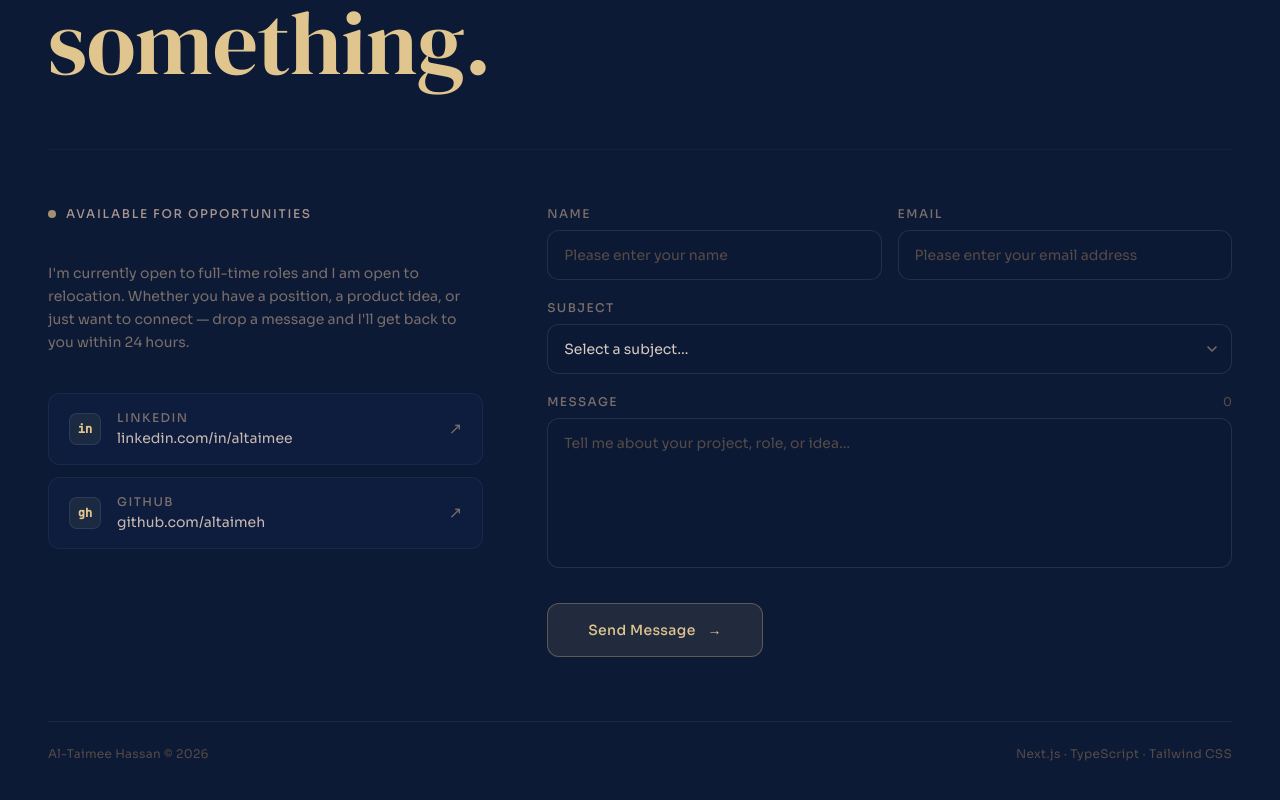
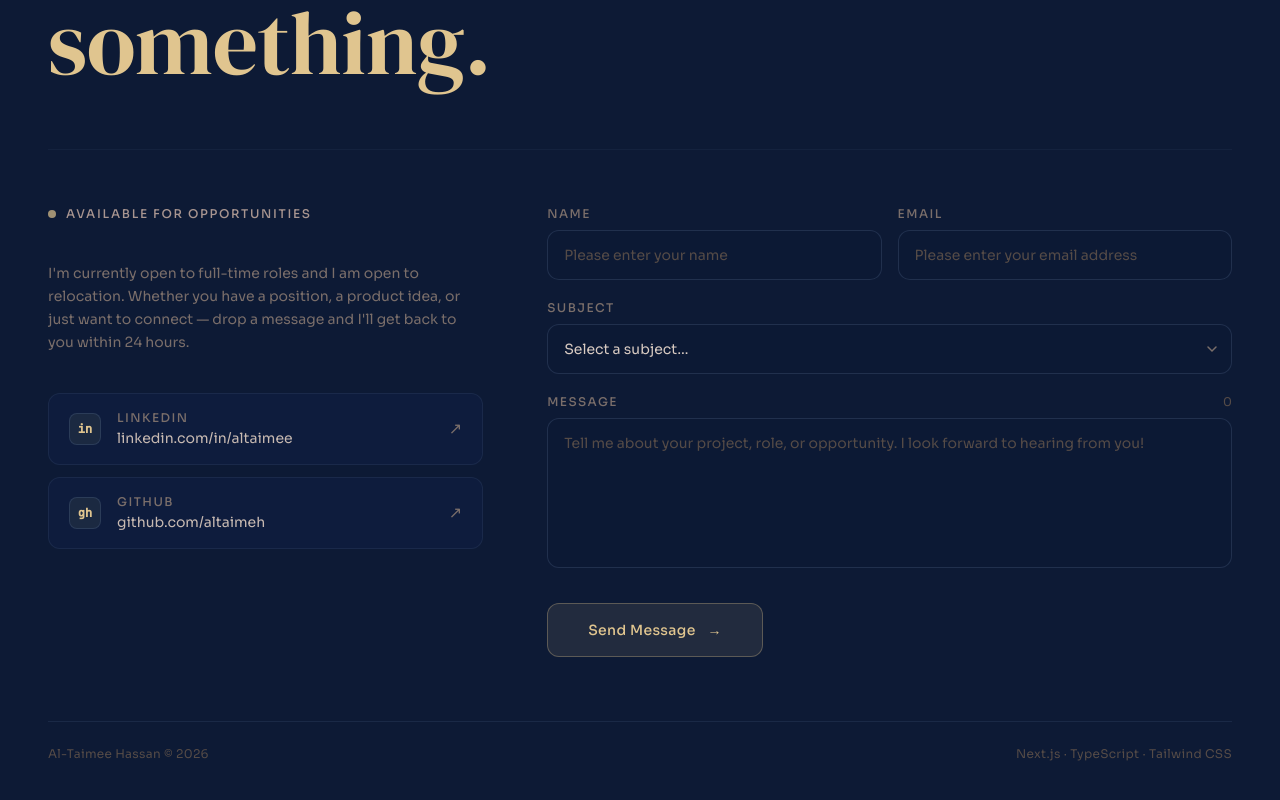
Before and after one commit to altaimeh/portfolio, a Next.js app: page / in a window 1280 px wide. Shown: the part 4041-4841 px from the top of the page. Built offline with nearby package versions, Linux system fonts and the light colour scheme.

Commit message:
relax 20 character message limit

```diff
--- a/app/api/contact/route.ts
+++ b/app/api/contact/route.ts
@@ -12,7 +12,7 @@ const ContactSchema = z.object({
   subject: z.enum(['Full-time Role', 'Contract / Freelance', 'Collaboration', 'General Inquiry'], {
     error: () => 'Please select a subject.',
   }),
-  message: z.string().min(20, 'Message must be at least 20 characters.').max(2000),
+  message: z.string().min(1, 'Please enter a message.').max(2000),
 })
 
 /* ── POST /api/contact ─────────────────────────────────────────────────── */
--- a/components/Contact.tsx
+++ b/components/Contact.tsx
@@ -101,8 +101,8 @@ export default function Contact() {
       errs.email = ['Please enter a valid email address.']
     if (!data.subject)
       errs.subject = ['Please select a subject.']
-    if (!data.message || data.message.trim().length < 20)
-      errs.message = ['Message must be at least 20 characters.']
+    if (!data.message || data.message.trim().length < 1)
+      errs.message = ['Please enter a message.']
     return errs
   }
 
@@ -376,7 +376,7 @@ export default function Contact() {
                     onChange={handleChange}
                     onBlur={handleBlur}
                     rows={6}
-                    placeholder="Tell me about your project, role, or idea…"
+                    placeholder="Tell me about your project, role, or opportunity. I look forward to hearing from you!"
                     className={`${fieldClass('message')} resize-none`}
                     disabled={status === 'loading'}
                   />
```
